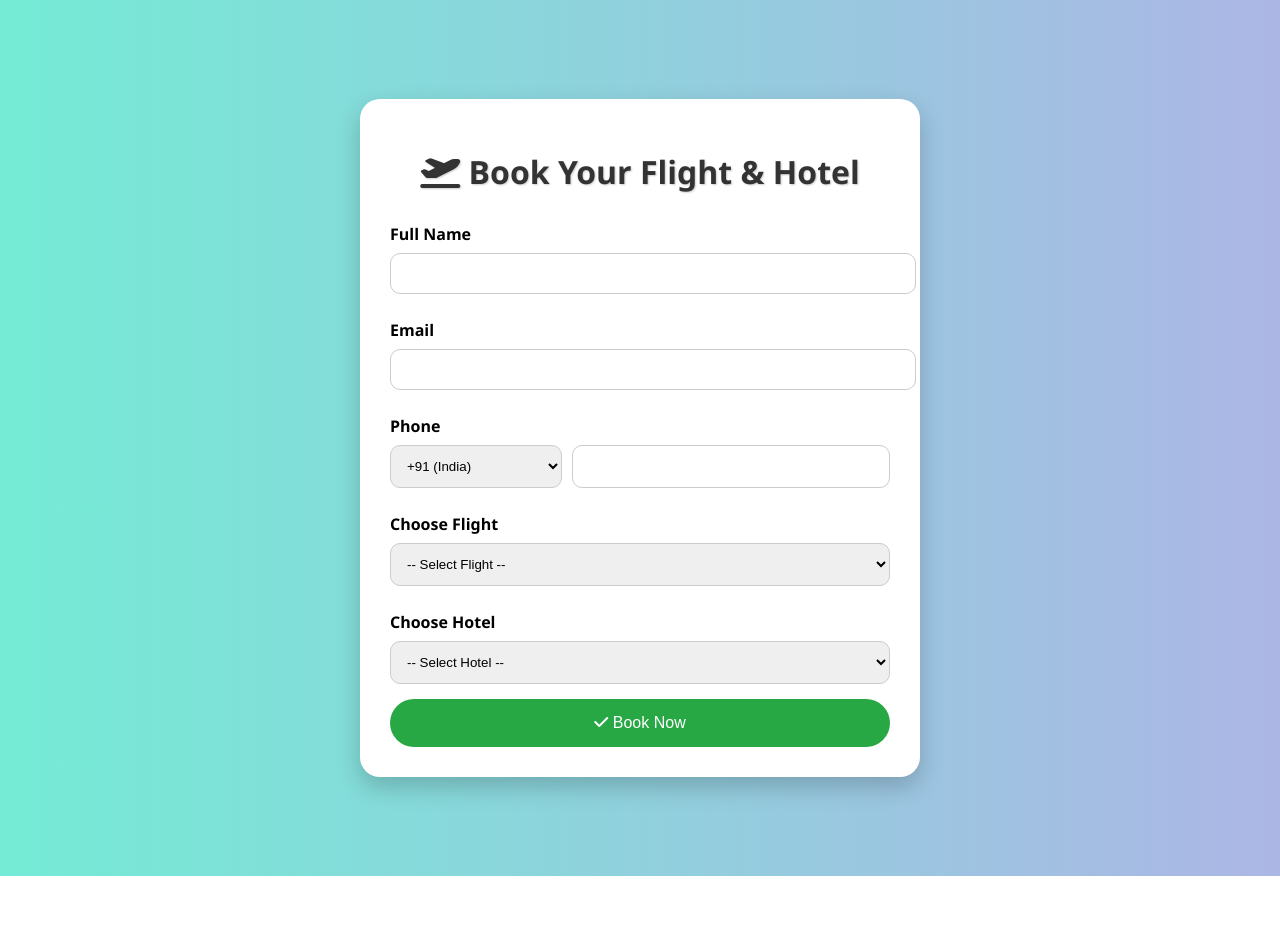
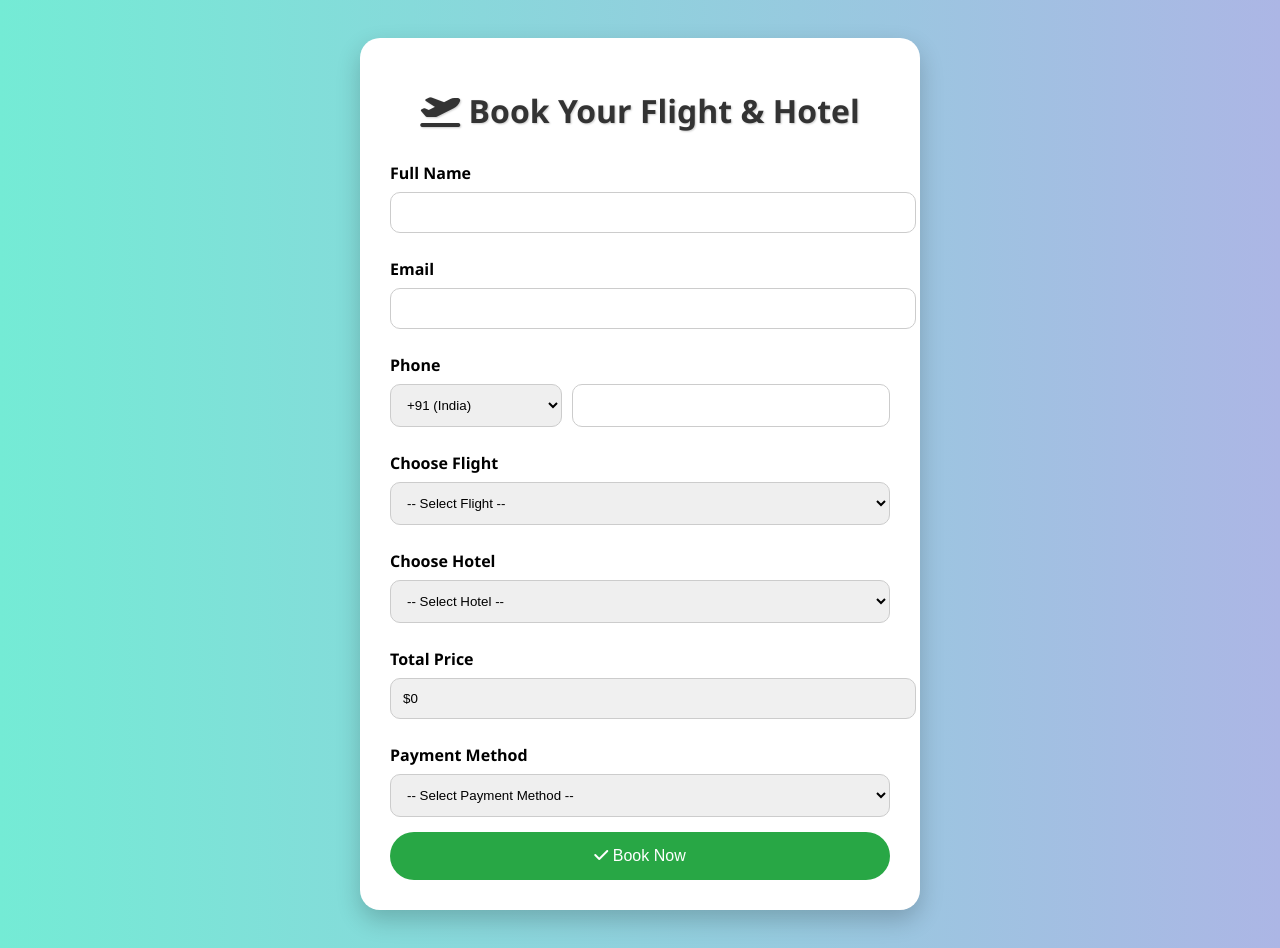
Before and after one commit to Bhagyashreeptr/travelwebsite_render, a Flask app: page /booking in a window 1280 px wide. Before the commit the page ends 876 px from the top, so only its background shows below. Run offline with Flask 2, Linux system fonts and the light colour scheme.

Commit message:
Updated booking page, reports page, payment, total price

```diff
--- a/app.py
+++ b/app.py
@@ -1,18 +1,21 @@
 from flask import Flask, render_template, request, redirect, url_for, flash
-import webbrowser
 
 app = Flask(__name__)
 app.secret_key = "supersecretkey123"
 
 # --- Dummy Data ---
 flights = [
-    {"id": 1, "name": "Air India", "source": "Delhi", "destination": "Mumbai"},
-    {"id": 2, "name": "IndiGo", "source": "Bangalore", "destination": "Chennai"},
+    {"id": 1, "name": "Air India", "source": "Delhi", "destination": "Mumbai", "price": 120},
+    {"id": 2, "name": "IndiGo", "source": "Bangalore", "destination": "Chennai", "price": 90},
+    {"id": 3, "name": "SpiceJet", "source": "Hyderabad", "destination": "Goa", "price": 110},
+    {"id": 4, "name": "Vistara", "source": "Kolkata", "destination": "Delhi", "price": 150},
 ]
 
 hotels = [
-    {"id": 1, "name": "Taj Hotel", "location": "Mumbai"},
-    {"id": 2, "name": "ITC Gardenia", "location": "Bangalore"},
+    {"id": 1, "name": "Taj Hotel", "location": "Mumbai", "price": 200},
+    {"id": 2, "name": "ITC Gardenia", "location": "Bangalore", "price": 180},
+    {"id": 3, "name": "The Leela Palace", "location": "Delhi", "price": 250},
+    {"id": 4, "name": "Oberoi Grand", "location": "Kolkata", "price": 220},
 ]
 
 bookings = []  # store bookings in memory (clears if server restarts)
@@ -33,6 +36,12 @@ def booking():
         full_phone = f"{country_code}{phone}"
         flight_id = request.form['flight']
         hotel_id = request.form['hotel']
+        payment_method = request.form['payment']
+
+        # Get selected flight & hotel
+        flight = next(f for f in flights if str(f["id"]) == flight_id)
+        hotel = next(h for h in hotels if str(h["id"]) == hotel_id)
+        total_price = flight["price"] + hotel["price"]
 
         # Save booking
         booking = {
@@ -40,8 +49,10 @@ def booking():
             "customer_name": name,
             "email": email,
             "phone": full_phone,
-            "flight": next(f for f in flights if str(f["id"]) == flight_id),
-            "hotel": next(h for h in hotels if str(h["id"]) == hotel_id),
+            "flight": flight,
+            "hotel": hotel,
+            "payment": payment_method,
+            "total": total_price,
             "status": "Booked"
         }
         bookings.append(booking)
--- a/templates/booking.html
+++ b/templates/booking.html
@@ -75,6 +75,11 @@
                 padding: 20px;
             }
         }
+
+        input[readonly] {
+            background: #f0f0f0;
+            cursor: not-allowed;
+        }
     </style>
 </head>
 <body>
@@ -98,22 +103,71 @@
         </div>
 
         <label>Choose Flight</label>
-        <select name="flight" required>
+        <select name="flight" id="flightSelect" required>
             <option value="">-- Select Flight --</option>
             {% for flight in flights %}
-                <option value="{{ flight.id }}">{{ flight.name }} ({{ flight.source }} → {{ flight.destination }})</option>
+                <option value="{{ flight.id }}" data-destination="{{ flight.destination }}" data-price="{{ flight.price }}">
+                    {{ flight.name }} ({{ flight.source }} → {{ flight.destination }}) - ${{ flight.price }}
+                </option>
             {% endfor %}
         </select>
 
         <label>Choose Hotel</label>
-        <select name="hotel" required>
+        <select name="hotel" id="hotelSelect" required>
             <option value="">-- Select Hotel --</option>
             {% for hotel in hotels %}
-                <option value="{{ hotel.id }}">{{ hotel.name }} - {{ hotel.location }}</option>
+                <option value="{{ hotel.id }}" data-location="{{ hotel.location }}" data-price="{{ hotel.price }}">
+                    {{ hotel.name }} - {{ hotel.location }} - ${{ hotel.price }}
+                </option>
             {% endfor %}
+        </select>
+
+        <label>Total Price</label>
+        <input type="text" id="totalPrice" value="$0" readonly>
+
+        <label>Payment Method</label>
+        <select name="payment" required>
+            <option value="">-- Select Payment Method --</option>
+            <option value="UPI">UPI</option>
+            <option value="Credit Card">Credit Card</option>
+            <option value="Debit Card">Debit Card</option>
+            <option value="Net Banking">Net Banking</option>
         </select>
 
         <button type="submit"><i class="fa-solid fa-check"></i> Book Now</button>
     </form>
+
+    <script>
+        const flightSelect = document.getElementById("flightSelect");
+        const hotelSelect = document.getElementById("hotelSelect");
+        const totalPriceInput = document.getElementById("totalPrice");
+        const allHotels = Array.from(hotelSelect.options);
+
+        function updateTotalPrice() {
+            const selectedFlight = flightSelect.options[flightSelect.selectedIndex];
+            const selectedHotel = hotelSelect.options[hotelSelect.selectedIndex];
+
+            let flightPrice = selectedFlight ? parseFloat(selectedFlight.getAttribute("data-price")) || 0 : 0;
+            let hotelPrice = selectedHotel ? parseFloat(selectedHotel.getAttribute("data-price")) || 0 : 0;
+
+            totalPriceInput.value = "$" + (flightPrice + hotelPrice);
+        }
+
+        flightSelect.addEventListener("change", function() {
+            const selectedFlight = flightSelect.options[flightSelect.selectedIndex];
+            const destination = selectedFlight.getAttribute("data-destination");
+
+            hotelSelect.innerHTML = '<option value="">-- Select Hotel --</option>';
+            allHotels.forEach(hotel => {
+                if (hotel.getAttribute("data-location") === destination) {
+                    hotelSelect.appendChild(hotel.cloneNode(true));
+                }
+            });
+
+            updateTotalPrice();
+        });
+
+        hotelSelect.addEventListener("change", updateTotalPrice);
+    </script>
 </body>
 </html>
```
Also changed, not shown: templates/reports.html (+8 -4 lines).
